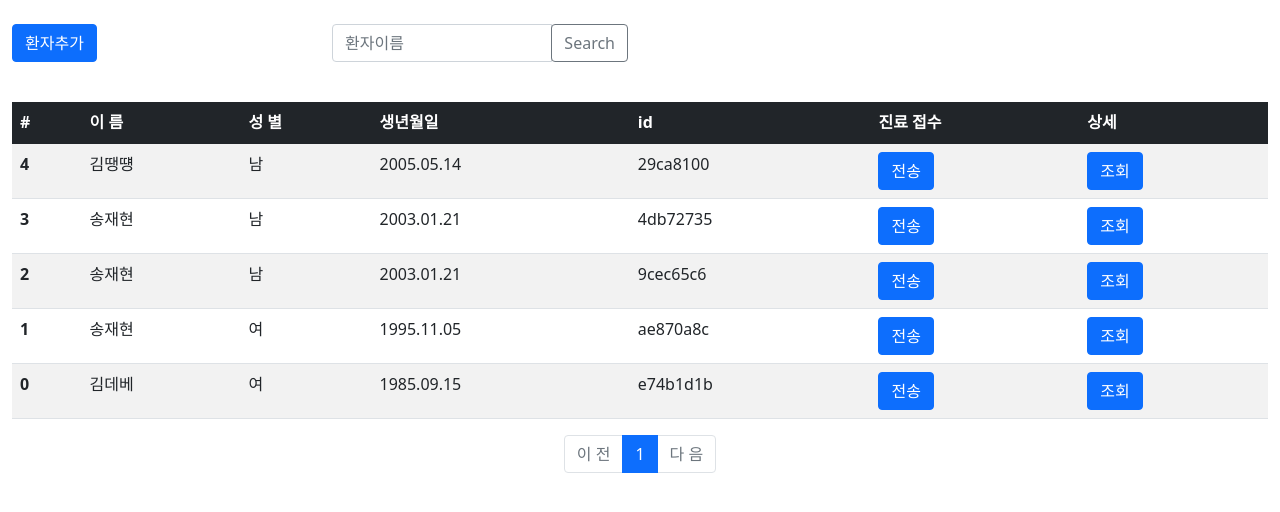
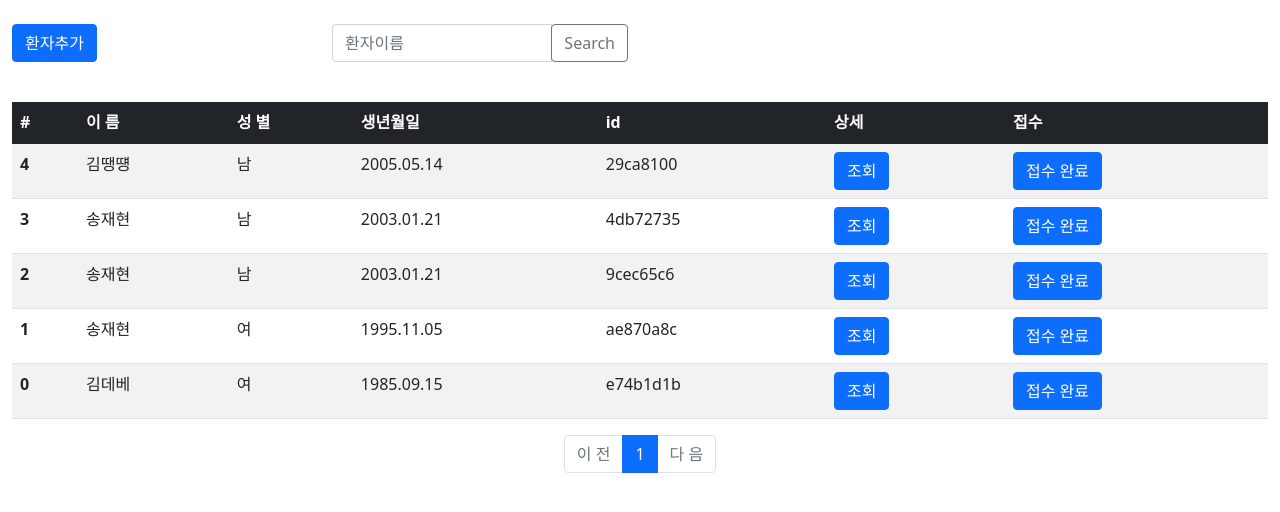
Before and after one commit to mongsam2/emr, a Django app: page /patient/ in a window 1280 px wide. Shown: the part 57-569 px from the top of the page. Run offline with Django 4.2, Linux system fonts and the light colour scheme; data comes from the database, SQL or seed files in the repository; both versions use the stored data as it was after the commit; some libraries are stand-ins or nearby versions.

Commit message:
환자 접수 버튼 추가

```diff
--- a/patient/admin.py
+++ b/patient/admin.py
@@ -1,6 +1,5 @@
 from django.contrib import admin
 from .models import *
-from .diagstate import *
 # Register your models here.
 class PatientAdmin(admin.ModelAdmin):
     search_fields = ['name']
@@ -32,7 +31,6 @@ admin.site.register(ExerciseList, ExerciseListAdmin)
 
 class DiagStateAdmin(admin.ModelAdmin):
     search_fields = ['state']
-admin.site.register(DiagState, DiagStateAdmin)
 
 admin.site.register(NeckTrunck)
 admin.site.register(ShoulderHip2)
--- a/patient/diagstate.py
+++ /dev/null
@@ -1,5 +0,0 @@
-from django.db import models
-
-class DiagState(models.Model):
-    number = models.IntegerField(primary_key=True) #고유번호
-    state = models.IntegerField(choices=[(0, '진료 대기'), (1, '진료 중')])  # 0: 진료 대기, 1: 진료 중
--- a/patient/models.py
+++ b/patient/models.py
@@ -19,6 +19,7 @@ class Patient2(models.Model):
     front_resident = models.CharField(max_length=6)
     back_resident = models.CharField(max_length=1)
     phone = models.CharField(max_length=30)
+    state = models.IntegerField(choices=[(-1, 'default'),(0, '진료 대기'), (1, '진료 중')])
     memo = models.TextField(default='memo')
 
     def __str__(self):
--- a/patient/urls.py
+++ b/patient/urls.py
@@ -5,7 +5,7 @@ app_name = 'patient'
 
 urlpatterns = [
     path('', views.index, name='index'),
-    path('api/addDiag', views.addDiag, name='addDiag'),
+    path('addDiag/<str:patient_id>/', views.addDiag, name='addDiag'),
     path('add/', views.patient_add, name='patient_add'),
     path('<str:patient_id>/detail/', views.detail, name='detail'),
     path('<str:patient_id>/modify', views.patient_modify, name = 'patient_modify'),
--- a/patient/views.py
+++ b/patient/views.py
@@ -1,6 +1,5 @@
 from django.shortcuts import render, get_object_or_404, redirect
 from .models import *
-from .diagstate import *
 from .forms import *
 from django.core.paginator import Paginator
 from django.db.models import Count
@@ -11,16 +10,14 @@ def index(request):
     patient_list = Patient2.objects.order_by('id')
     paginator = Paginator(patient_list, 10)
     page_obj = paginator.get_page(page)
-    diagstate_list = DiagState.objects.all()
-    context = {'patient_list':page_obj , 'diagstate_list': diagstate_list}
+    context = {'patient_list':page_obj}
     return render(request, 'patient/patient_list.html', context)
 
-def addDiag(request):
-    if request.method == 'POST':
-        button_value = request.POST.get('button_value')
-        if not DiagState.objects.filter(number=button_value).exists():
-            diag_state = DiagState(number=button_value, state=0)
-            diag_state.save()
+
+def addDiag(request, patient_id):
+    patient = get_object_or_404(Patient2, pk=patient_id)
+    patient.state = 0
+    patient.save()
     return redirect('patient:index')
 
 def detail(request, patient_id):
--- a/templates/patient/patient_list.html
+++ b/templates/patient/patient_list.html
@@ -28,8 +28,8 @@
             <th scope="col">성 별</th>
             <th scope="col">생년월일</th>
             <th scope="col">id</th>
-            <th scope="col">진료 접수</th>
             <th scope="col">상세</th>
+            <th scope="col">접수</th>
         </tr>
         </thead>
         <tbody>
@@ -40,8 +40,12 @@
             <td>{{patient.back_resident|back}}</td>
             <td>{{patient.front_resident|birth:patient.back_resident}}</td>
             <td>{{patient.id|id_cut}}</td>
-            <td><a class="btn btn-primary" href="{% url 'patient:detail' patient.id %}" role="button">전송</a></td>
             <td><a class="btn btn-primary" href="{% url 'patient:detail' patient.id %}" role="button">조회</a></td>
+            {%if patient.state == -1 %}
+            <td><a class="btn btn-primary" href="{% url 'patient:addDiag' patient.id %}" role="button">접수</a></td>
+            {%elif patient.state == 0  or patient.state == 1%}
+                <td><a class="btn btn-primary" >접수 완료</a></td>
+            {%endif%}
         </tr>
         {% endfor %}
         </tbody>
```
Also changed, not shown: db.sqlite3, patient/migrations/0030_delete_diagstate_patient2_state.py (added).
